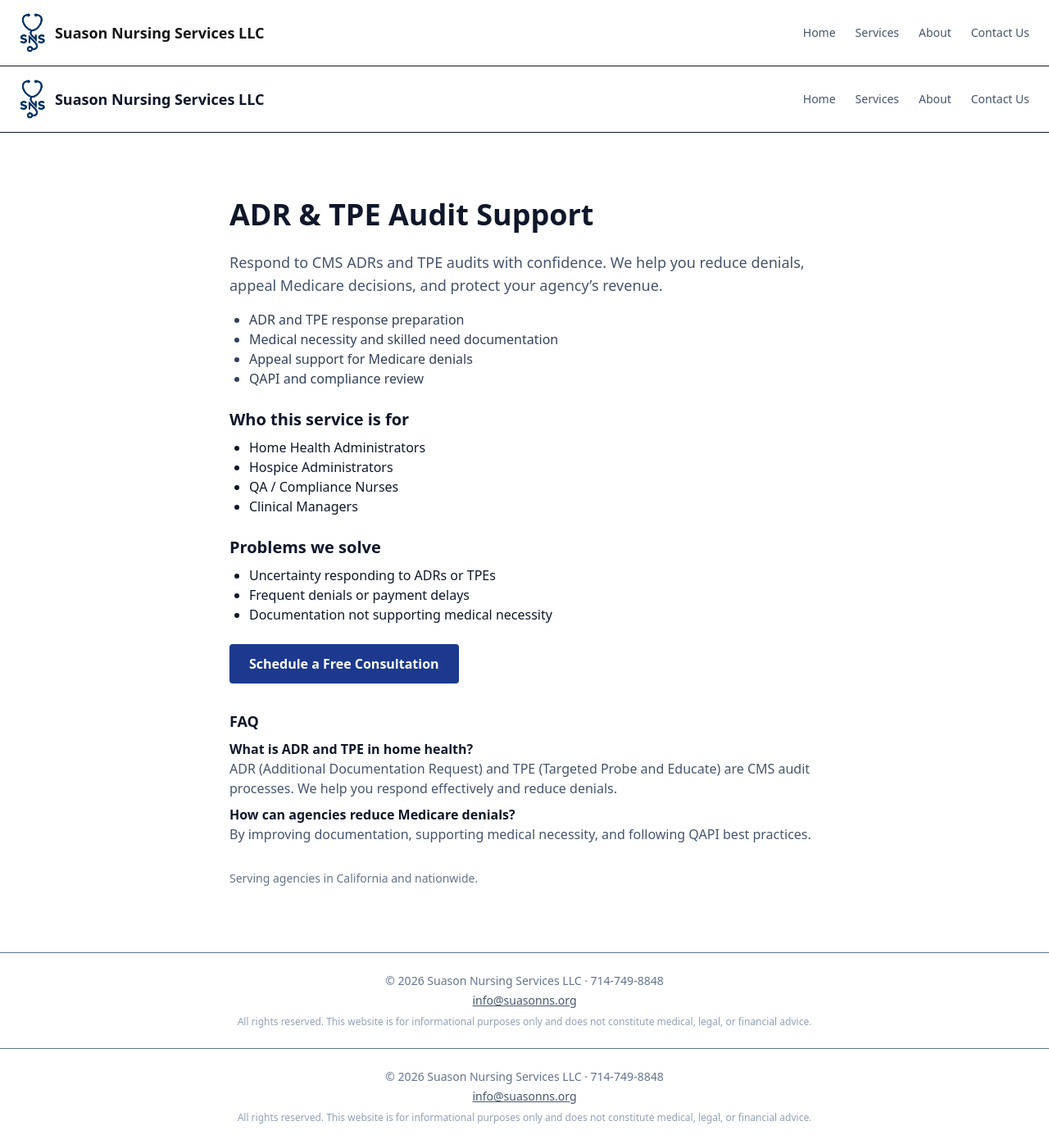
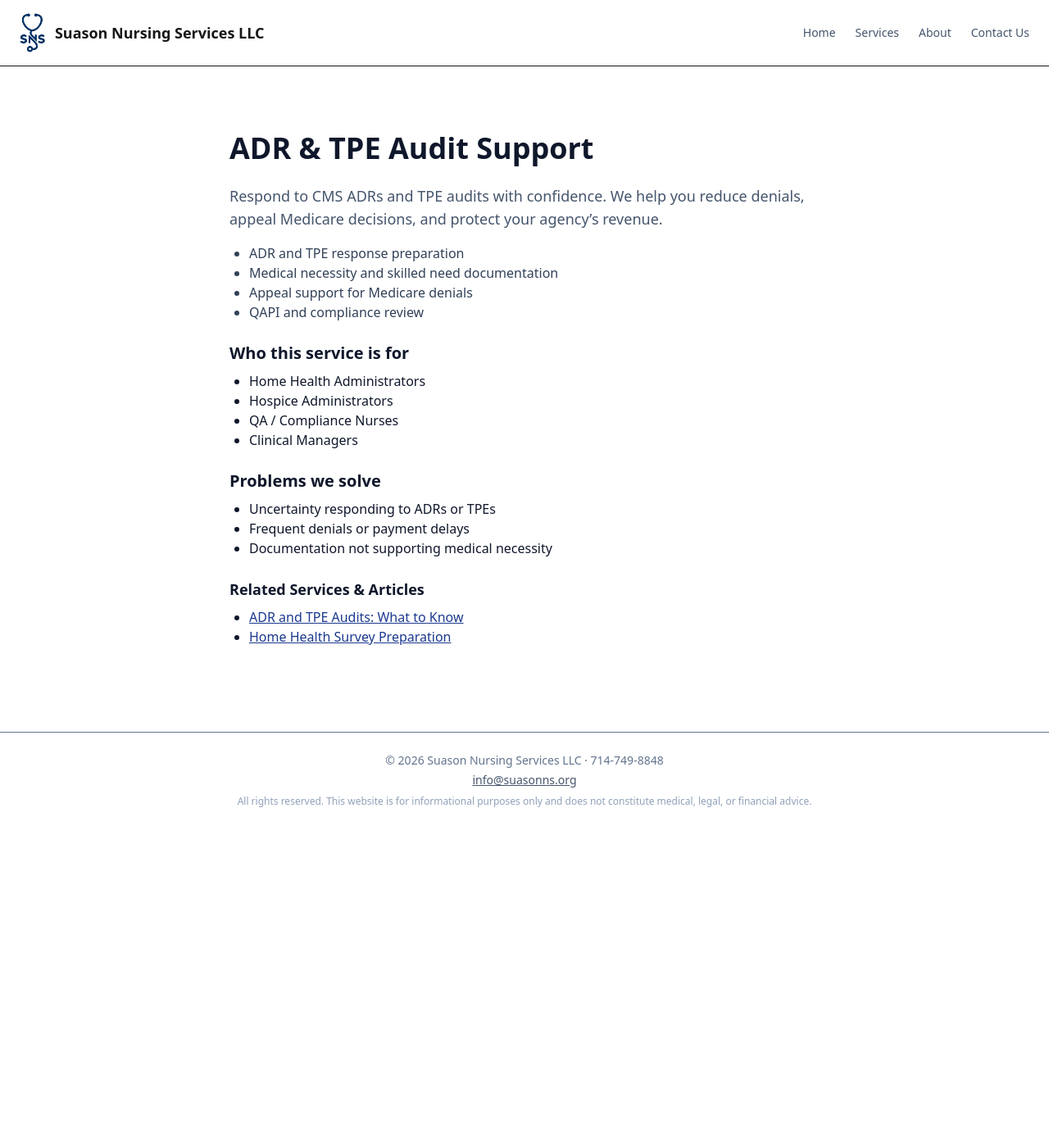
Before and after one commit to suasonns/suasonns-site, a Next.js app: page /adr-tpe-support in a window 1280 px wide. Shown: the whole page at 82% size. After the commit the page ends 1010 px from the top, so only its background shows below. Built offline with nearby package versions, Linux system fonts and the light colour scheme.

Commit message:
Remove all page-level headers and nav (layout only)

```diff
--- a/app/adr-tpe-support/page.tsx
+++ b/app/adr-tpe-support/page.tsx
@@ -1,42 +1,30 @@
-        <div className="mb-6 animate-fade-in-up delay-350">
-          <h2 className="text-lg font-semibold mb-2">Related Services & Articles</h2>
-          <ul className="list-disc pl-6">
-            <li><a href="/adr-tpe-audits-what-to-know" className="text-blue-900 underline">ADR and TPE Audits: What to Know</a></li>
-            <li><a href="/home-health-survey-preparation" className="text-blue-900 underline">Home Health Survey Preparation</a></li>
-          </ul>
-        </div>
-import NavBar from "../../components/NavBar";
-import Footer from "../../components/Footer";
-
 export const metadata = {
   title: "ADR & TPE Audit Support | Suason Nursing Services LLC",
-  description: "Expert support for ADR and TPE audits. Reduce denials, respond to CMS, and protect your Home Health or Hospice agency.",
+  description:
+    "Expert support for ADR and TPE audits. Reduce denials, respond to CMS, and protect your Home Health or Hospice agency.",
 };
 
 export default function ADRTPESupportPage() {
   return (
     <main className="min-h-screen bg-white text-slate-900">
-      <header className="border-b sticky top-0 bg-white/95 backdrop-blur-sm z-50">
-        <div className="max-w-7xl mx-auto px-6 py-4 flex justify-between items-center">
-          <div className="flex items-center gap-3 animate-fade-in-up">
-            <img src="/sns-logo.svg" alt="SNS Logo" className="h-12 w-auto" />
-            <span className="font-semibold text-lg">Suason Nursing Services LLC</span>
-          </div>
-          <NavBar />
-        </div>
-      </header>
       <section className="max-w-3xl mx-auto px-6 py-20">
-        <h1 className="text-3xl md:text-4xl font-bold mb-6 animate-fade-in-up">ADR & TPE Audit Support</h1>
-        <p className="mb-4 text-lg text-slate-600 animate-fade-in-up delay-100">
-          Respond to CMS ADRs and TPE audits with confidence. We help you reduce denials, appeal Medicare decisions, and protect your agency’s revenue.
+        <h1 className="text-3xl md:text-4xl font-bold mb-6">
+          ADR & TPE Audit Support
+        </h1>
+
+        <p className="mb-4 text-lg text-slate-600">
+          Respond to CMS ADRs and TPE audits with confidence. We help you reduce
+          denials, appeal Medicare decisions, and protect your agency’s revenue.
         </p>
-        <ul className="mb-6 list-disc pl-6 text-slate-700 animate-fade-in-up delay-200">
+
+        <ul className="mb-6 list-disc pl-6 text-slate-700">
           <li>ADR and TPE response preparation</li>
           <li>Medical necessity and skilled need documentation</li>
           <li>Appeal support for Medicare denials</li>
           <li>QAPI and compliance review</li>
         </ul>
-        <div className="mb-6 animate-fade-in-up delay-300">
+
+        <div className="mb-6">
           <h2 className="text-xl font-semibold mb-2">Who this service is for</h2>
           <ul className="list-disc pl-6">
             <li>Home Health Administrators</li>
@@ -45,7 +33,8 @@
             <li>Clinical Managers</li>
           </ul>
         </div>
-        <div className="mb-6 animate-fade-in-up delay-400">
+
+        <div className="mb-6">
           <h2 className="text-xl font-semibold mb-2">Problems we solve</h2>
           <ul className="list-disc pl-6">
             <li>Uncertainty responding to ADRs or TPEs</li>
@@ -53,25 +42,25 @@
             <li>Documentation not supporting medical necessity</li>
           </ul>
         </div>
-        <div className="mb-8 animate-fade-in-up delay-500">
-          <a href="/contact" className="inline-block bg-blue-900 text-white px-6 py-3 rounded shadow hover:bg-blue-800 font-semibold transition">Schedule a Free Consultation</a>
-        </div>
-        <div className="mb-8 animate-fade-in-up delay-600">
-          <h2 className="text-lg font-semibold mb-2">FAQ</h2>
-          <div className="mb-2">
-            <strong>What is ADR and TPE in home health?</strong>
-            <p className="text-slate-600">ADR (Additional Documentation Request) and TPE (Targeted Probe and Educate) are CMS audit processes. We help you respond effectively and reduce denials.</p>
-          </div>
-          <div className="mb-2">
-            <strong>How can agencies reduce Medicare denials?</strong>
-            <p className="text-slate-600">By improving documentation, supporting medical necessity, and following QAPI best practices.</p>
-          </div>
-        </div>
-        <div className="text-slate-500 text-sm animate-fade-in-up delay-700">
-          <p>Serving agencies in California and nationwide.</p>
+
+        <div className="mb-6">
+          <h2 className="text-lg font-semibold mb-2">
+            Related Services & Articles
+          </h2>
+          <ul className="list-disc pl-6">
+            <li>
+              <a href="/adr-tpe-audits-what-to-know" className="text-blue-900 underline">
+                ADR and TPE Audits: What to Know
+              </a>
+            </li>
+            <li>
+              <a href="/home-health-survey-preparation" className="text-blue-900 underline">
+                Home Health Survey Preparation
+              </a>
+            </li>
+          </ul>
         </div>
       </section>
-      <Footer />
     </main>
   );
 }
```
